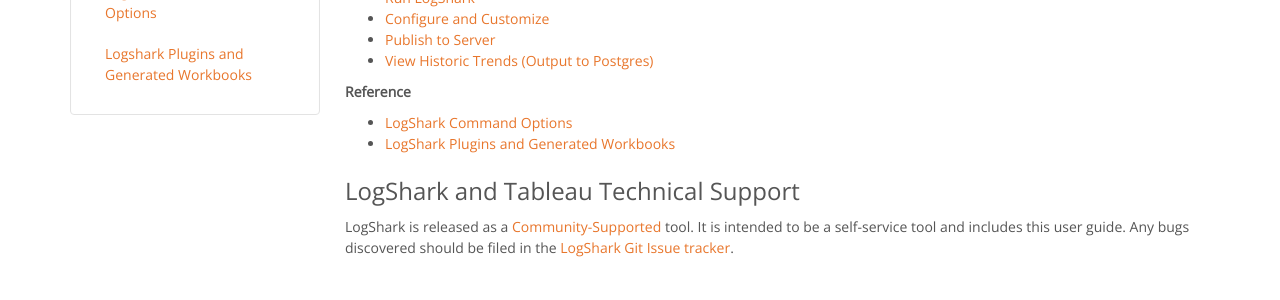
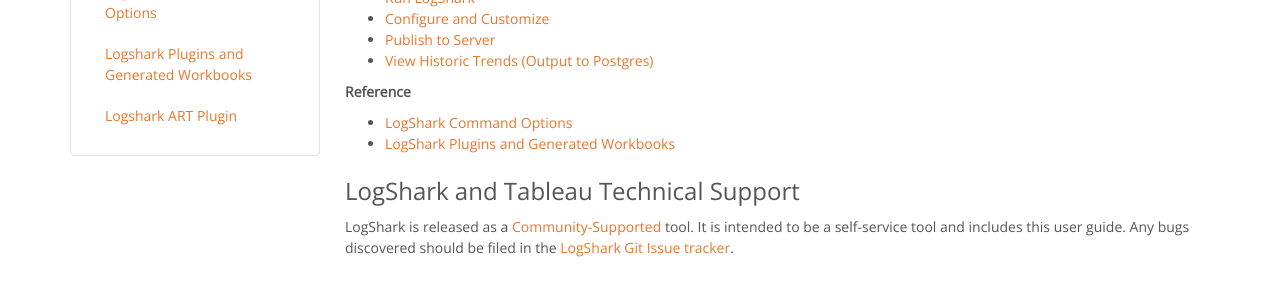
Before and after one commit to tableau/Logshark, a Jekyll site: the page built from docs/index.md, in a window 1280 px wide. Shown: the part 581-881 px from the top of the page. Built offline with Jekyll 4.4.1, drawn with Linux system fonts in a browser that asks for light colours.

Commit message:
Update docs_menu.html
Added link to ART instructions

```diff
--- a/docs/_includes/docs_menu.html
+++ b/docs/_includes/docs_menu.html
@@ -33,5 +33,8 @@
         <li>
             <a href="{{ site.baseurl }}/docs/logshark_plugins">Logshark Plugins and Generated Workbooks</a>
         </li>
+        <li>
+            <a href="{{ site.baseurl }}/docs/logshark_art">Logshark ART Plugin</a>
+        </li>
     </ul>
 </div>
```
